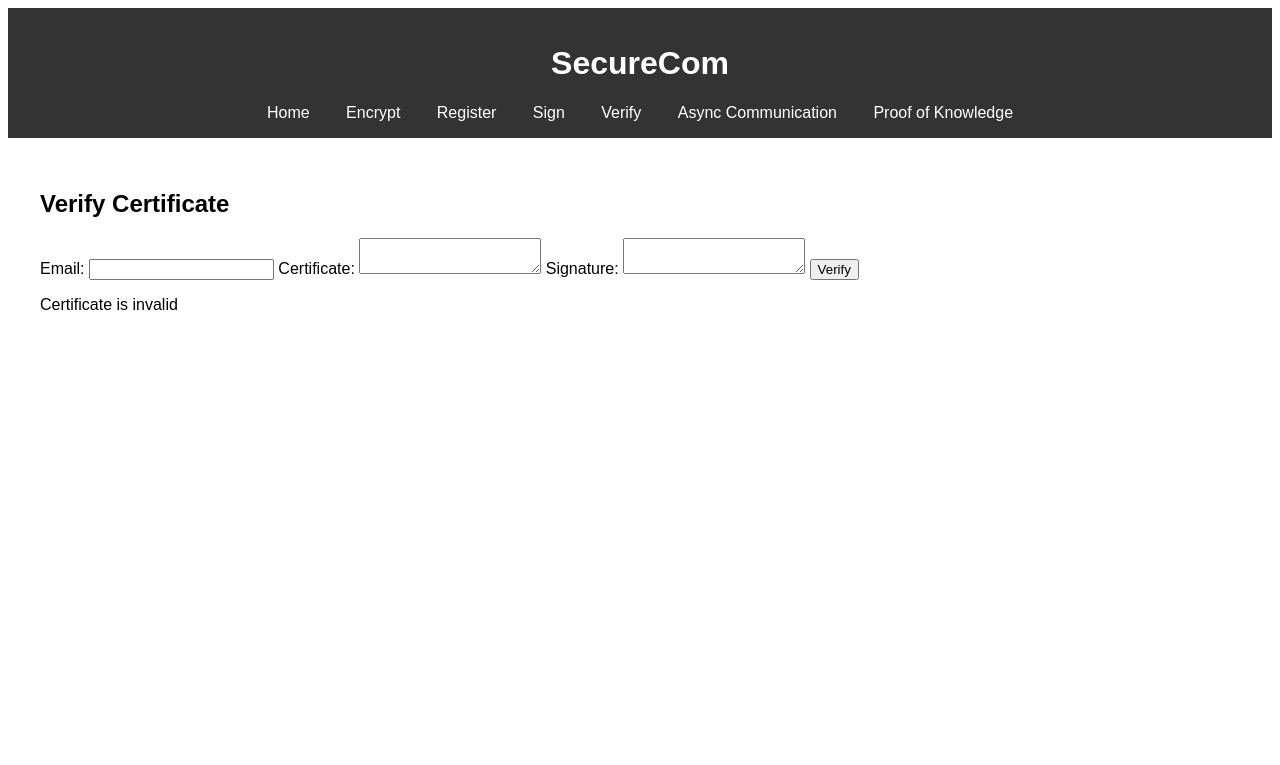
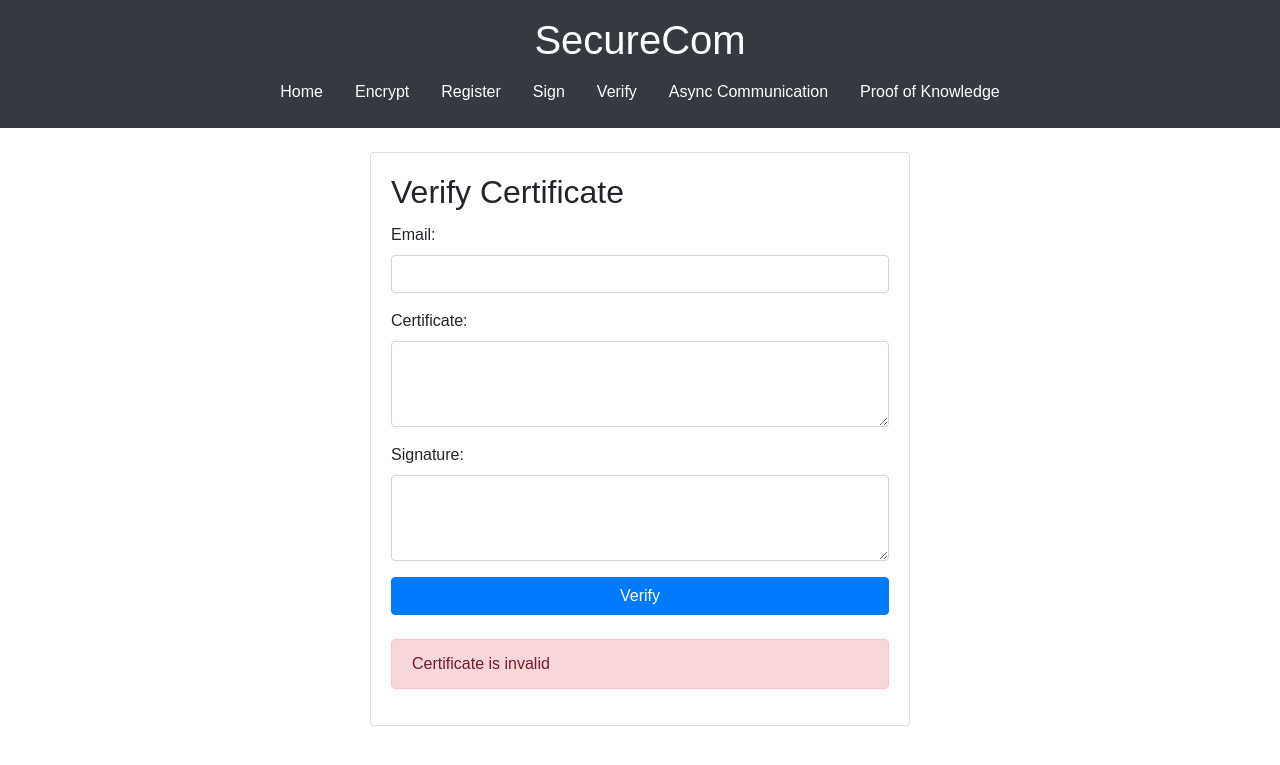
Before and after one commit to Elpidio16/Protocol-de-com_mini_PKI, a Flask app: page /verify in a window 1280 px wide. Shown: the top 765 px of the page. Run offline with Flask 3, Linux system fonts and the light colour scheme; some libraries are stand-ins or nearby versions.

Commit message:
my fourth commit

```diff
--- a/app/static/styles.css
+++ b/app/static/styles.css
@@ -2,19 +2,36 @@ body {
     font-family: Arial, sans-serif;
 }
 
-header {
-    background-color: #333;
-    color: white;
-    padding: 1em;
-    text-align: center;
+.navbar-nav .nav-link {
+    padding: .5rem 1rem;
 }
 
-nav a {
-    color: white;
-    margin: 0 1em;
-    text-decoration: none;
+@media (max-width: 991.98px) {
+    .navbar-nav {
+        flex-direction: column;
+    }
+    .navbar-nav .nav-link {
+        padding: .25rem 0;
+    }
 }
 
-main {
-    padding: 2em;
+.card {
+    margin-bottom: 1rem;
 }
+
+.form-group {
+    margin-bottom: 1rem;
+}
+
+.btn {
+    margin-top: 0.5rem;
+}
+
+@media (max-width: 575.98px) {
+    h1 {
+        font-size: 1.8rem;
+    }
+    h2 {
+        font-size: 1.5rem;
+    }
+}
--- a/app/templates/base.html
+++ b/app/templates/base.html
@@ -4,23 +4,27 @@
     <meta charset="UTF-8">
     <meta name="viewport" content="width=device-width, initial-scale=1.0">
     <title>SecureCom</title>
+    <link href="https://stackpath.bootstrapcdn.com/bootstrap/4.5.2/css/bootstrap.min.css" rel="stylesheet">
     <link rel="stylesheet" href="{{ url_for('static', filename='styles.css') }}">
 </head>
 <body>
-    <header>
+    <header class="bg-dark text-white text-center py-3">
         <h1>SecureCom</h1>
-        <nav>
-            <a href="{{ url_for('routes.index') }}">Home</a>
-            <a href="{{ url_for('routes.encrypt') }}">Encrypt</a>
-            <a href="{{ url_for('routes.register') }}">Register</a>
-            <a href="{{ url_for('routes.sign') }}">Sign</a>
-            <a href="{{ url_for('routes.verify') }}">Verify</a>
-            <a href="{{ url_for('routes.async_communication') }}">Async Communication</a>
-            <a href="{{ url_for('routes.proof') }}">Proof of Knowledge</a>
+        <nav class="nav justify-content-center">
+            <a class="nav-link text-white" href="{{ url_for('routes.index') }}">Home</a>
+            <a class="nav-link text-white" href="{{ url_for('routes.encrypt') }}">Encrypt</a>
+            <a class="nav-link text-white" href="{{ url_for('routes.register') }}">Register</a>
+            <a class="nav-link text-white" href="{{ url_for('routes.sign') }}">Sign</a>
+            <a class="nav-link text-white" href="{{ url_for('routes.verify') }}">Verify</a>
+            <a class="nav-link text-white" href="{{ url_for('routes.async_communication') }}">Async Communication</a>
+            <a class="nav-link text-white" href="{{ url_for('routes.proof') }}">Proof of Knowledge</a>
         </nav>
     </header>
-    <main>
+    <main class="container mt-4">
         {% block content %}{% endblock %}
     </main>
+    <script src="https://code.jquery.com/jquery-3.5.1.slim.min.js"></script>
+    <script src="https://cdn.jsdelivr.net/npm/@popperjs/core@2.5.4/dist/umd/popper.min.js"></script>
+    <script src="https://stackpath.bootstrapcdn.com/bootstrap/4.5.2/js/bootstrap.min.js"></script>
 </body>
 </html>
--- a/app/templates/index.html
+++ b/app/templates/index.html
@@ -1,6 +1,8 @@
 {% extends "base.html" %}
 
 {% block content %}
-<h2>Welcome to SecureCom</h2>
-<p>Choose an option from the menu to get started.</p>
+<div class="jumbotron text-center">
+    <h2>Welcome to SecureCom</h2>
+    <p>Choose an option from the menu to get started.</p>
+</div>
 {% endblock %}
--- a/app/templates/verify.html
+++ b/app/templates/verify.html
@@ -1,17 +1,33 @@
 {% extends "base.html" %}
 
 {% block content %}
-<h2>Verify Certificate</h2>
+<div class="row justify-content-center">
+    <div class="col-md-8 col-lg-6">
+        <div class="card">
+            <div class="card-body">
+                <h2 class="card-title">Verify Certificate</h2>
                 <form method="post">
+                    <div class="form-group">
                         <label for="email">Email:</label>
-    <input type="email" id="email" name="email">
+                        <input type="email" class="form-control" id="email" name="email" required>
+                    </div>
+                    <div class="form-group">
                         <label for="certificate">Certificate:</label>
-    <textarea id="certificate" name="certificate"></textarea>
+                        <textarea class="form-control" id="certificate" name="certificate" rows="3" required></textarea>
+                    </div>
+                    <div class="form-group">
                         <label for="signature">Signature:</label>
-    <textarea id="signature" name="signature"></textarea>
-    <button type="submit">Verify</button>
+                        <textarea class="form-control" id="signature" name="signature" rows="3" required></textarea>
+                    </div>
+                    <button type="submit" class="btn btn-primary btn-block">Verify</button>
                 </form>
                 {% if is_valid is not none %}
-<p>Certificate is {{ 'valid' if is_valid else 'invalid' }}</p>
+                <div class="mt-4 alert {{ 'alert-success' if is_valid else 'alert-danger' }}">
+                    Certificate is {{ 'valid' if is_valid else 'invalid' }}
+                </div>
                 {% endif %}
+            </div>
+        </div>
+    </div>
+</div>
 {% endblock %}
```
Also changed, not shown: app/templates/async.html (+22 -9 lines), app/templates/encrypt.html (+16 -6 lines), app/templates/proof.html (+25 -5 lines), app/templates/register.html (+23 -10 lines), app/templates/sign.html (+23 -10 lines). Lines whose indentation alone changed are shown as unchanged.
